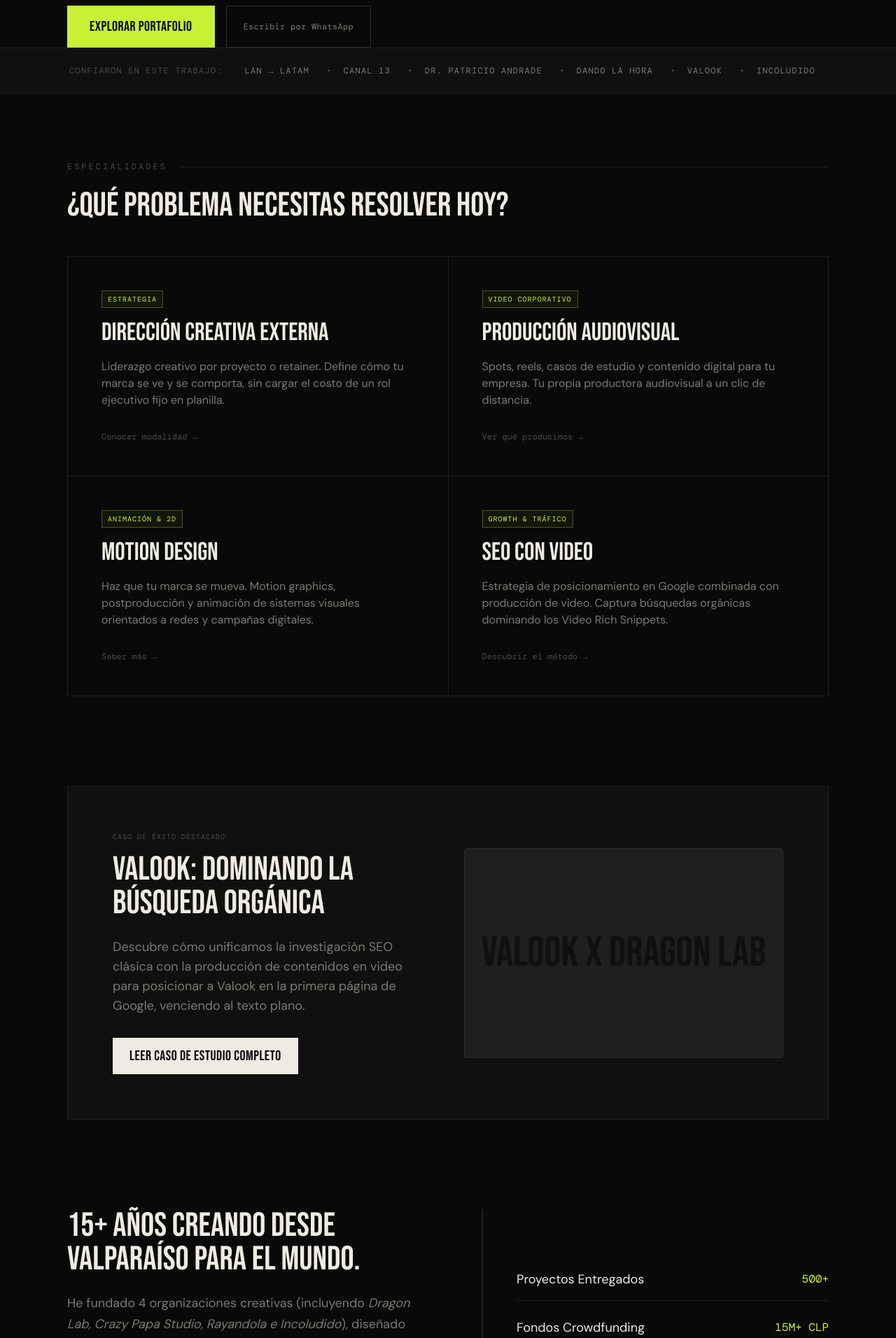
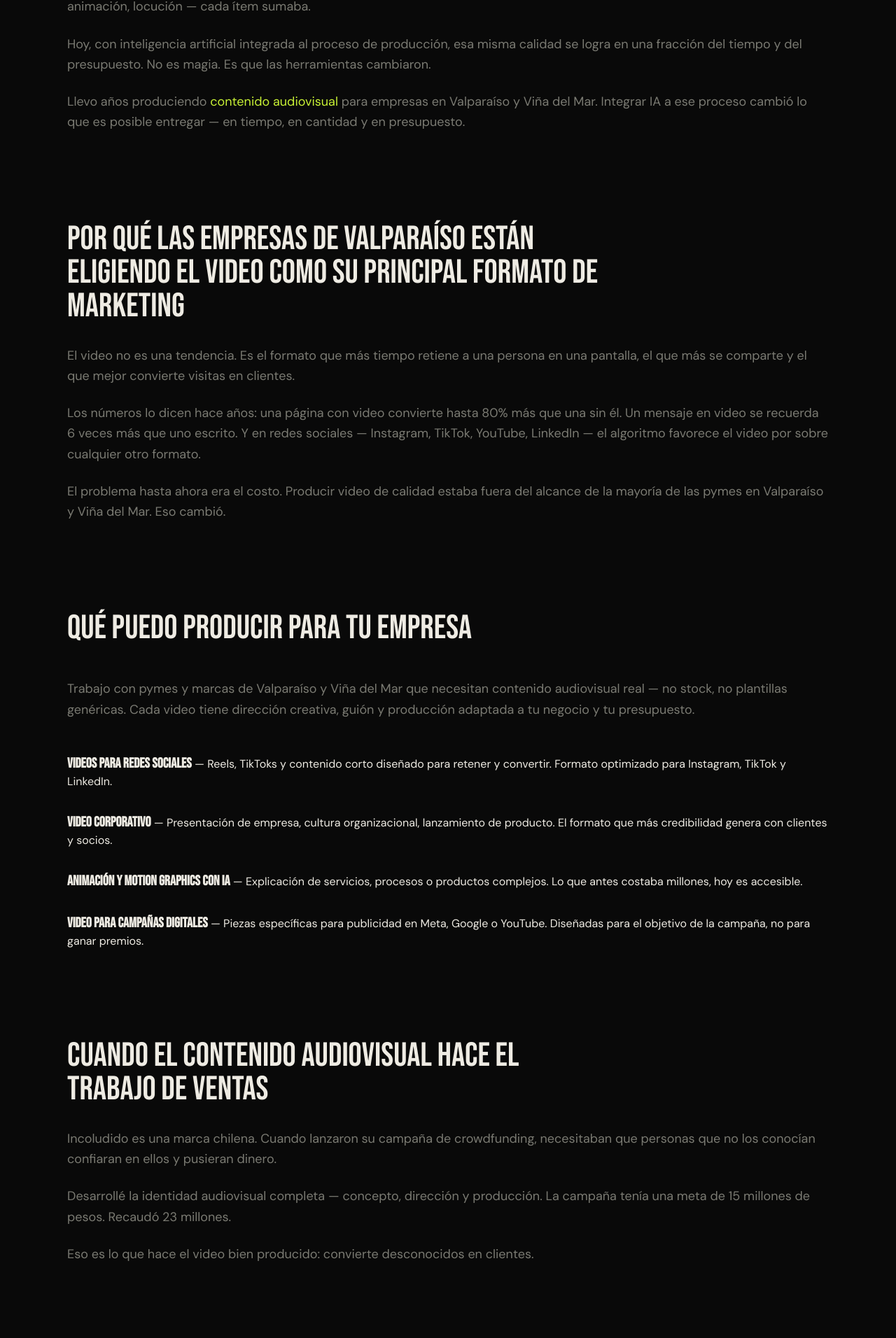
Before and after one commit to leandrovenegas/portafolio, a Next.js app: page / in a window 1280 px wide. Shown: the part 839-2751 px from the top of the page at 70% size. Built offline with nearby package versions, Linux system fonts and the light colour scheme.

Commit message:
New hOME

```diff
--- a/app/page.js
+++ b/app/page.js
@@ -2,8 +2,8 @@ import Link from "next/link";
 import Nav from "@/components/Nav";
 
 export const metadata = {
-  title: 'Leandro Venegas | Director Creativo, Producción Audiovisual y SEO con Video',
-  description: 'Dirección creativa, motion design y SEO con video para marcas exigentes. Capacidad creativa senior por proyecto u horas, sin contratos en planilla. Valparaíso, Chile.',
+  title: 'Videos para Empresas en Valparaíso, Viña del Mar y Santiago con IA | Leandro Venegas',
+  description: 'Producción de video para pymes en Valparaíso , Viña del Mar y Santiago. Contenido audiovisual con inteligencia artificial: más videos, menor costo, dirección creativa profesional.',
   keywords: [
     'Leandro Venegas',
     'director creativo Chile',
@@ -14,8 +14,8 @@ export const metadata = {
     'freelance creativo Chile',
   ],
   openGraph: {
-    title: 'Leandro Venegas | Capacidad Creativa Senior',
-    description: 'Dirección creativa, producción audiovisual y SEO con video.',
+    title: 'Videos para Empresas en Valparaíso, Viña del Mar y Santiago con IA | Leandro Venegas',
+    description: 'Producción de video para pymes en Valparaíso , Viña del Mar y Santiago. Contenido audiovisual con inteligencia artificial: más videos, menor costo, dirección creativa profesional.',
     url: 'https://www.leandrovenegas.cl/',
   },
   alternates: {
@@ -23,171 +23,164 @@ export const metadata = {
   },
 };
 
+const faqSchema = {
+  "@context": "https://schema.org",
+  "@type": "FAQPage",
+  "mainEntity": [
+    {
+      "@type": "Question",
+      "name": "¿Cuánto cuesta producir un video para mi empresa?",
+      "acceptedAnswer": {
+        "@type": "Answer",
+        "text": "Depende del formato y el objetivo. Trabajo con presupuestos reales de pymes — por eso la primera conversación es para entender qué necesitas y qué es posible con tu presupuesto. Sin compromiso."
+      }
+    },
+    {
+      "@type": "Question",
+      "name": "¿Qué tipos de video puedo producir para mi negocio?",
+      "acceptedAnswer": {
+        "@type": "Answer",
+        "text": "Videos para redes sociales, video corporativo, animación con IA, y piezas para campañas digitales en Meta, Google o YouTube."
+      }
+    },
+    {
+      "@type": "Question",
+      "name": "¿La inteligencia artificial reemplaza la dirección creativa?",
+      "acceptedAnswer": {
+        "@type": "Answer",
+        "text": "No. La IA reduce tiempos y costos de producción, pero el concepto, el guión y la dirección creativa siguen siendo trabajo humano. Esa es la diferencia entre un video que funciona y uno genérico."
+      }
+    },
+    {
+      "@type": "Question",
+      "name": "¿Trabajas solo con empresas de Valparaíso y Viña del Mar?",
+      "acceptedAnswer": {
+        "@type": "Answer",
+        "text": "Mi foco es la quinta región, pero trabajo con empresas de todo Chile según el proyecto."
+      }
+    },
+    {
+      "@type": "Question",
+      "name": "¿Cuánto tiempo toma producir un video?",
+      "acceptedAnswer": {
+        "@type": "Answer",
+        "text": "Un video para redes sociales puede estar listo en menos de una semana. Un video corporativo o animación toma entre 2 y 4 semanas dependiendo de la complejidad."
+      }
+    }
+  ]
+};
+
 export default function Home() {
   const WA_LINK = "https://wa.me/56988804299?text=Hola%20Leandro%2C%20llegu%C3%A9%20al%20sitio%20y%20quiero%20conversar%20sobre%20un%20proyecto";
 
   return (
     <>
+      <script
+        type="application/ld+json"
+        dangerouslySetInnerHTML={{
+          __html: JSON.stringify(faqSchema),
+        }}
+      />
       <Nav />
       <main className="min-h-screen bg-bg relative overflow-hidden pb-24">
 
-        {/* HERO SECTION */}
+        {/* BLOQUE 1 — HERO */}
         <section className="relative z-10 px-6 pt-24 md:px-12 lg:px-24 mx-auto max-w-7xl min-h-[70vh] flex flex-col justify-center">
           <div className="absolute top-1/2 left-1/2 -translate-x-1/2 -translate-y-1/2 w-96 h-96 bg-accent opacity-5 blur-[120px] rounded-full pointer-events-none"></div>
 
-          <p className="font-mono text-accent text-xs md:text-sm mb-6 tracking-wide uppercase">
-            Leandro Venegas · Director Creativo
-          </p>
           <h1 className="font-display text-display-md md:text-display-lg lg:text-display-xl text-ink leading-[0.9] mb-8 max-w-5xl">
-            Capacidad creativa sénior. Activada cuando tu marca la necesita.
+            El video con IA cambió las reglas del juego.
           </h1>
           <p className="font-body text-mid text-lg md:text-xl max-w-2xl leading-relaxed mb-12">
-            Dirección creativa estratégica, producción audiovisual de alta calidad y posicionamiento orgánico con video. El músculo de una agencia, la agilidad de un experto independiente.
+            Producir contenido audiovisual ya no requiere presupuestos grandes. Con IA, el mismo dinero rinde más: más videos, más variedad, más velocidad — sin perder dirección creativa.
           </p>
-
-          <div className="flex flex-col sm:flex-row gap-4">
-            <Link
-              href="/portafolio"
-              className="inline-flex justify-center items-center font-display text-xl tracking-wide bg-accent text-bg px-8 py-4 hover:bg-accent2 transition-colors w-full sm:w-auto"
-            >
-              Explorar Portafolio
-            </Link>
-            <a
-              href={WA_LINK}
-              target="_blank"
-              rel="noopener noreferrer"
-              className="inline-flex justify-center items-center font-mono text-xs tracking-wide border border-border2 text-mid px-6 py-4 hover:border-mid hover:text-ink transition-colors w-full sm:w-auto"
-            >
-              Escribir por WhatsApp
-            </a>
-          </div>
+          <p className="font-body text-mid text-lg md:text-xl max-w-2xl leading-relaxed">
+            Es el momento de usarlo.
+          </p>
         </section>
-
-        {/* STRIP CLIENTES (Social Proof INMEDIATO para bajar rebote) */}
-        <div className="border-y border-border bg-s1 py-6 px-4 overflow-hidden relative flex items-center">
-          <p className="font-mono text-muted text-[10px] sm:text-xs uppercase tracking-widest whitespace-nowrap overflow-x-auto w-full text-center scrollbar-hide">
-            CONFIARON EN ESTE TRABAJO:
-            <span className="inline-block px-4 ml-4 text-mid">LAN → LATAM</span> •
-            <span className="inline-block px-4 text-mid">Canal 13</span> •
-            <span className="inline-block px-4 text-mid">Dr. Patricio Andrade</span> •
-            <span className="inline-block px-4 text-mid">Dando la Hora</span> •
-            <span className="inline-block px-4 text-mid">Valook</span> •
-            <span className="inline-block px-4 text-mid">Incoludido</span>
-          </p>
-        </div>
 
         <div className="relative z-10 px-6 pt-24 md:px-12 lg:px-24 mx-auto max-w-7xl flex flex-col gap-24 md:gap-32">
 
-          {/* SECCIÓN DE SERVICIOS (SEO Internal Linking Hub) */}
+          {/* BLOQUE 2 — H2 */}
           <section>
-            <div className="mb-12">
-              <p className="font-mono text-[10px] md:text-xs uppercase tracking-[3px] text-muted flex items-center gap-4 after:flex-1 after:h-px after:bg-border mb-6">
-                Especialidades
+            <h2 className="font-display text-4xl md:text-5xl text-ink max-w-3xl mb-8">
+              El momento que las pymes no pueden ignorar
+            </h2>
+            <p className="font-body text-mid text-lg leading-relaxed mb-6">
+              Hasta hace poco, un video comercial de calidad en Chile costaba entre 3 y 10 millones de pesos. Equipo técnico, postproducción, animación, locución — cada ítem sumaba.
             </p>
-              <h2 className="font-display text-4xl md:text-5xl text-ink max-w-3xl">
-                ¿Qué problema necesitas resolver hoy?
-              </h2>
-            </div>
-
-            <div className="grid grid-cols-1 md:grid-cols-2 gap-px bg-border border border-border">
-
-              <Link href="/servicios/director-creativo-externo" className="bg-bg p-8 md:p-12 hover:bg-s1 transition-colors group flex flex-col items-start">
-                <div className="font-mono text-[10px] text-accent tracking-widest uppercase mb-4 border border-accent/30 bg-accent/5 px-2 py-1">Estrategia</div>
-                <h3 className="font-display text-3xl md:text-4xl text-ink mb-4 group-hover:text-accent transition-colors">Dirección Creativa Externa</h3>
-                <p className="font-body text-mid flex-1">
-                  Liderazgo creativo por proyecto o retainer. Define cómo tu marca se ve y se comporta, sin cargar el costo de un rol ejecutivo fijo en planilla.
+            <p className="font-body text-mid text-lg leading-relaxed mb-6">
+              Hoy, con inteligencia artificial integrada al proceso de producción, esa misma calidad se logra en una fracción del tiempo y del presupuesto. No es magia. Es que las herramientas cambiaron.
             </p>
-                <span className="font-mono text-xs text-muted mt-8 group-hover:text-ink transition-colors">Conocer modalidad →</span>
-              </Link>
-
-              <Link href="/servicios/produccion-audiovisual-empresas" className="bg-bg p-8 md:p-12 hover:bg-s1 transition-colors group flex flex-col items-start">
-                <div className="font-mono text-[10px] text-accent tracking-widest uppercase mb-4 border border-accent/30 bg-accent/5 px-2 py-1">Video Corporativo</div>
-                <h3 className="font-display text-3xl md:text-4xl text-ink mb-4 group-hover:text-accent transition-colors">Producción Audiovisual</h3>
-                <p className="font-body text-mid flex-1">
-                  Spots, reels, casos de estudio y contenido digital para tu empresa. Tu propia productora audiovisual a un clic de distancia.
+            <p className="font-body text-mid text-lg leading-relaxed">
+              Llevo años produciendo <Link href="/portafolio" className="text-accent hover:text-accent2 transition-colors">contenido audiovisual</Link> para empresas en Valparaíso y Viña del Mar. Integrar IA a ese proceso cambió lo que es posible entregar — en tiempo, en cantidad y en presupuesto.
             </p>
-                <span className="font-mono text-xs text-muted mt-8 group-hover:text-ink transition-colors">Ver qué producimos →</span>
-              </Link>
-
-              <Link href="/servicios/motion-design" className="bg-bg p-8 md:p-12 hover:bg-s1 transition-colors group flex flex-col items-start">
-                <div className="font-mono text-[10px] text-accent tracking-widest uppercase mb-4 border border-accent/30 bg-accent/5 px-2 py-1">Animación & 2D</div>
-                <h3 className="font-display text-3xl md:text-4xl text-ink mb-4 group-hover:text-accent transition-colors">Motion Design</h3>
-                <p className="font-body text-mid flex-1">
-                  Haz que tu marca se mueva. Motion graphics, postproducción y animación de sistemas visuales orientados a redes y campañas digitales.
-                </p>
-                <span className="font-mono text-xs text-muted mt-8 group-hover:text-ink transition-colors">Saber más →</span>
-              </Link>
-
-              <Link href="/servicios/seo-video" className="bg-bg p-8 md:p-12 hover:bg-s1 transition-colors group flex flex-col items-start">
-                <div className="font-mono text-[10px] text-accent tracking-widest uppercase mb-4 border border-accent/30 bg-accent/5 px-2 py-1">Growth & Tráfico</div>
-                <h3 className="font-display text-3xl md:text-4xl text-ink mb-4 group-hover:text-accent transition-colors">SEO con Video</h3>
-                <p className="font-body text-mid flex-1">
-                  Estrategia de posicionamiento en Google combinada con producción de video. Captura búsquedas orgánicas dominando los Video Rich Snippets.
-                </p>
-                <span className="font-mono text-xs text-muted mt-8 group-hover:text-ink transition-colors">Descubrir el método →</span>
-              </Link>
-
-            </div>
           </section>
 
-          {/* CASO DESTACADO (Caso de éxito para Authority) */}
-          <section className="bg-s1 border border-border p-8 md:p-16 flex flex-col md:flex-row gap-12 items-center">
-            <div className="flex-1 flex flex-col items-start">
-              <span className="font-mono text-[10px] text-muted tracking-widest uppercase mb-4 block">Caso de Éxito Destacado</span>
-              <h2 className="font-display text-4xl md:text-5xl text-ink mb-6">Valook: Dominando la búsqueda orgánica</h2>
-              <p className="font-body text-mid text-lg mb-8 max-w-xl">
-                Descubre cómo unificamos la investigación SEO clásica con la producción de contenidos en video para posicionar a Valook en la primera página de Google, venciendo al texto plano.
+          {/* BLOQUE 3 — H2 */}
+          <section>
+            <h2 className="font-display text-4xl md:text-5xl text-ink max-w-3xl mb-8">
+              Por qué las empresas de Valparaíso están eligiendo el video como su principal formato de marketing
+            </h2>
+            <p className="font-body text-mid text-lg leading-relaxed mb-6">
+              El video no es una tendencia. Es el formato que más tiempo retiene a una persona en una pantalla, el que más se comparte y el que mejor convierte visitas en clientes.
             </p>
-              <Link
-                href="/casos-de-exito/valook-seo-video"
-                className="inline-flex justify-center items-center font-display text-xl tracking-wide bg-ink text-bg px-6 py-3 hover:bg-white transition-colors"
-              >
-                Leer Caso de Estudio Completo
-              </Link>
-            </div>
-            <div className="flex-1 w-full bg-border rounded-sm min-h-[300px] flex items-center justify-center border border-border2">
-              <span className="font-display text-6xl text-s1 pointer-events-none select-none">VALOOK x DRAGON LAB</span>
-            </div>
+            <p className="font-body text-mid text-lg leading-relaxed mb-6">
+              Los números lo dicen hace años: una página con video convierte hasta 80% más que una sin él. Un mensaje en video se recuerda 6 veces más que uno escrito. Y en redes sociales — Instagram, TikTok, YouTube, LinkedIn — el algoritmo favorece el video por sobre cualquier otro formato.
+            </p>
+            <p className="font-body text-mid text-lg leading-relaxed">
+              El problema hasta ahora era el costo. Producir video de calidad estaba fuera del alcance de la mayoría de las pymes en Valparaíso y Viña del Mar. Eso cambió.
+            </p>
           </section>
 
-          {/* ACERCA DE LEANDRO VELOZ (Generar confianza / Reducir bouncerate) */}
+          {/* BLOQUE 4 — H2 */}
           <section>
-            <div className="grid grid-cols-1 md:grid-cols-2 gap-12 md:gap-24">
-              <div>
-                <h2 className="font-display text-4xl md:text-5xl text-ink mb-6">
-                  15+ años creando desde Valparaíso para el mundo.
+            <h2 className="font-display text-4xl md:text-5xl text-ink max-w-3xl mb-12">
+              Qué puedo producir para tu empresa
             </h2>
-                <p className="font-body text-mid text-lg leading-relaxed">
-                  He fundado 4 organizaciones creativas (incluyendo <em>Dragon Lab, Crazy Papa Studio, Rayandola e Incoludido</em>), diseñado campañas multimillonarias con plataformas de crowdfunding propias, y llevado piezas animadas al Museo de Arte Contemporáneo (MAC). Todo mi conocimiento acumulado está a tu disposición bajo un esquema flexible y externo, para que pagues únicamente por lo que tu marca realmente necesita.
+            <p className="font-body text-mid text-lg leading-relaxed mb-12">
+              Trabajo con pymes y marcas de Valparaíso y Viña del Mar que necesitan contenido audiovisual real — no stock, no plantillas genéricas. Cada video tiene dirección creativa, guión y producción adaptada a tu negocio y tu presupuesto.
             </p>
-              </div>
-              <div className="flex flex-col justify-center border-l-2 border-border pl-6 md:pl-12">
-                <div className="flex flex-col gap-6">
-                  <div className="flex justify-between items-center border-b border-border pb-4">
-                    <span className="font-body text-ink text-lg">Proyectos Entregados</span>
-                    <span className="font-mono text-accent">500+</span>
-                  </div>
-                  <div className="flex justify-between items-center border-b border-border pb-4">
-                    <span className="font-body text-ink text-lg">Fondos Crowdfunding</span>
-                    <span className="font-mono text-accent">15M+ CLP</span>
-                  </div>
-                  <div className="flex justify-between items-center pb-4">
-                    <span className="font-body text-ink text-lg">Disponibilidad Actual</span>
-                    <span className="font-mono text-accent">Aceptando</span>
-                  </div>
-                </div>
-              </div>
-            </div>
+            <ul className="space-y-8">
+              <li>
+                <strong className="font-display text-xl text-ink">Videos para redes sociales</strong> — Reels, TikToks y contenido corto diseñado para retener y convertir. Formato optimizado para Instagram, TikTok y LinkedIn.
+              </li>
+              <li>
+                <strong className="font-display text-xl text-ink">Video corporativo</strong> — Presentación de empresa, cultura organizacional, lanzamiento de producto. El formato que más credibilidad genera con clientes y socios.
+              </li>
+              <li>
+                <strong className="font-display text-xl text-ink">Animación y motion graphics con IA</strong> — Explicación de servicios, procesos o productos complejos. Lo que antes costaba millones, hoy es accesible.
+              </li>
+              <li>
+                <strong className="font-display text-xl text-ink">Video para campañas digitales</strong> — Piezas específicas para publicidad en Meta, Google o YouTube. Diseñadas para el objetivo de la campaña, no para ganar premios.
+              </li>
+            </ul>
           </section>
 
-          {/* CTA FINAL (Home Footer Contact) */}
+          {/* BLOQUE 5 — H2 */}
+          <section>
+            <h2 className="font-display text-4xl md:text-5xl text-ink max-w-3xl mb-8">
+              Cuando el contenido audiovisual hace el trabajo de ventas
+            </h2>
+            <p className="font-body text-mid text-lg leading-relaxed mb-6">
+              Incoludido es una marca chilena. Cuando lanzaron su campaña de crowdfunding, necesitaban que personas que no los conocían confiaran en ellos y pusieran dinero.
+            </p>
+            <p className="font-body text-mid text-lg leading-relaxed mb-6">
+              Desarrollé la identidad audiovisual completa — concepto, dirección y producción. La campaña tenía una meta de 15 millones de pesos. Recaudó 23 millones.
+            </p>
+            <p className="font-body text-mid text-lg leading-relaxed">
+              Eso es lo que hace el video bien producido: convierte desconocidos en clientes.
+            </p>
+          </section>
+
+          {/* BLOQUE 6 — CTA */}
           <section id="contacto">
             <div className="border-t border-border pt-16 flex flex-col items-center text-center gap-8">
               <h2 className="font-display text-5xl md:text-6xl text-ink max-w-2xl">
-                Desbloquea el crecimiento de tu marca
+                El mejor momento para hacer tu primer video era hace un año. El segundo mejor momento es ahora.
               </h2>
               <p className="font-body text-mid text-lg max-w-xl">
-                Sin intermediarios, sin retenciones interminables. Cuéntame tu desafío hoy y comencemos a planificar el impacto.
+                Conversamos 20 minutos. Te cuento qué es posible con tu presupuesto real y diseñamos juntos un primer video que tenga sentido para tu negocio en Valparaíso o Viña del Mar.
               </p>
 
               <div className="flex flex-col sm:flex-row gap-4 mt-4 w-full sm:w-auto">
@@ -197,8 +190,37 @@ export default function Home() {
                   rel="noopener noreferrer"
                   className="inline-flex justify-center items-center font-display text-xl tracking-wide bg-accent text-bg px-10 py-5 hover:bg-accent2 transition-colors w-full sm:w-auto"
                 >
-                  Hablar con Leandro →
+                  Agendar conversación →
                 </a>
+              </div>
+            </div>
+          </section>
+
+          {/* BLOQUE 7 — FAQ */}
+          <section>
+            <h2 className="font-display text-4xl md:text-5xl text-ink max-w-3xl mb-12">
+              Preguntas Frecuentes
+            </h2>
+            <div className="space-y-8">
+              <div>
+                <h3 className="font-display text-2xl text-ink mb-4">¿Cuánto cuesta producir un video para mi empresa?</h3>
+                <p className="font-body text-mid text-lg leading-relaxed">Depende del formato y el objetivo. Trabajo con presupuestos reales de pymes — por eso la primera conversación es para entender qué necesitas y qué es posible con tu presupuesto. Sin compromiso.</p>
+              </div>
+              <div>
+                <h3 className="font-display text-2xl text-ink mb-4">¿Qué tipos de video puedo producir para mi negocio?</h3>
+                <p className="font-body text-mid text-lg leading-relaxed">Videos para redes sociales, video corporativo, animación con IA, y piezas para campañas digitales en Meta, Google o YouTube.</p>
+              </div>
+              <div>
+                <h3 className="font-display text-2xl text-ink mb-4">¿La inteligencia artificial reemplaza la dirección creativa?</h3>
+                <p className="font-body text-mid text-lg leading-relaxed">No. La IA reduce tiempos y costos de producción, pero el concepto, el guión y la dirección creativa siguen siendo trabajo humano. Esa es la diferencia entre un video que funciona y uno genérico.</p>
+              </div>
+              <div>
+                <h3 className="font-display text-2xl text-ink mb-4">¿Trabajas solo con empresas de Valparaíso y Viña del Mar?</h3>
+                <p className="font-body text-mid text-lg leading-relaxed">Mi foco es la quinta región, pero trabajo con empresas de todo Chile según el proyecto.</p>
+              </div>
+              <div>
+                <h3 className="font-display text-2xl text-ink mb-4">¿Cuánto tiempo toma producir un video?</h3>
+                <p className="font-body text-mid text-lg leading-relaxed">Un video para redes sociales puede estar listo en menos de una semana. Un video corporativo o animación toma entre 2 y 4 semanas dependiendo de la complejidad.</p>
               </div>
             </div>
           </section>
```
Lines whose indentation alone changed are shown as unchanged.
